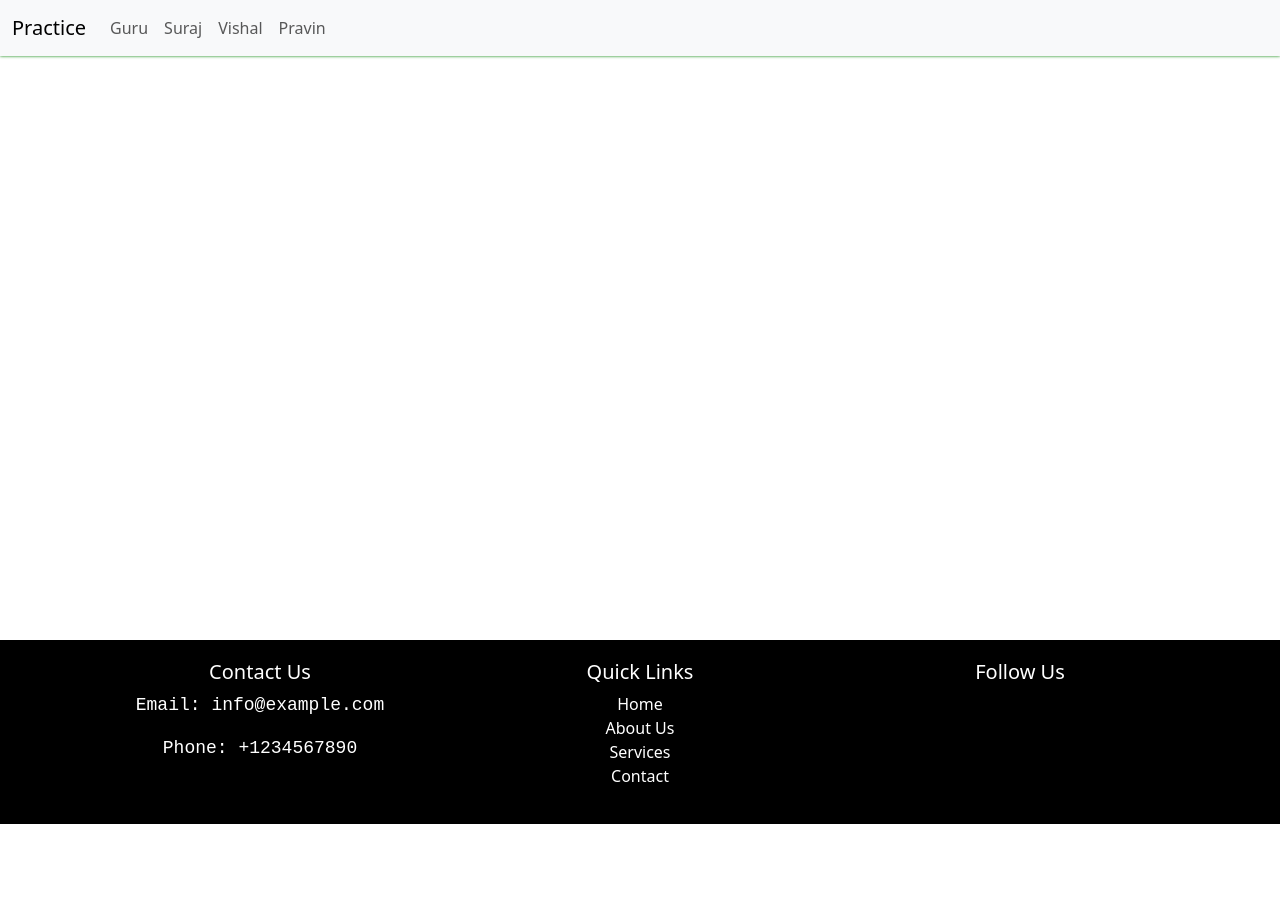
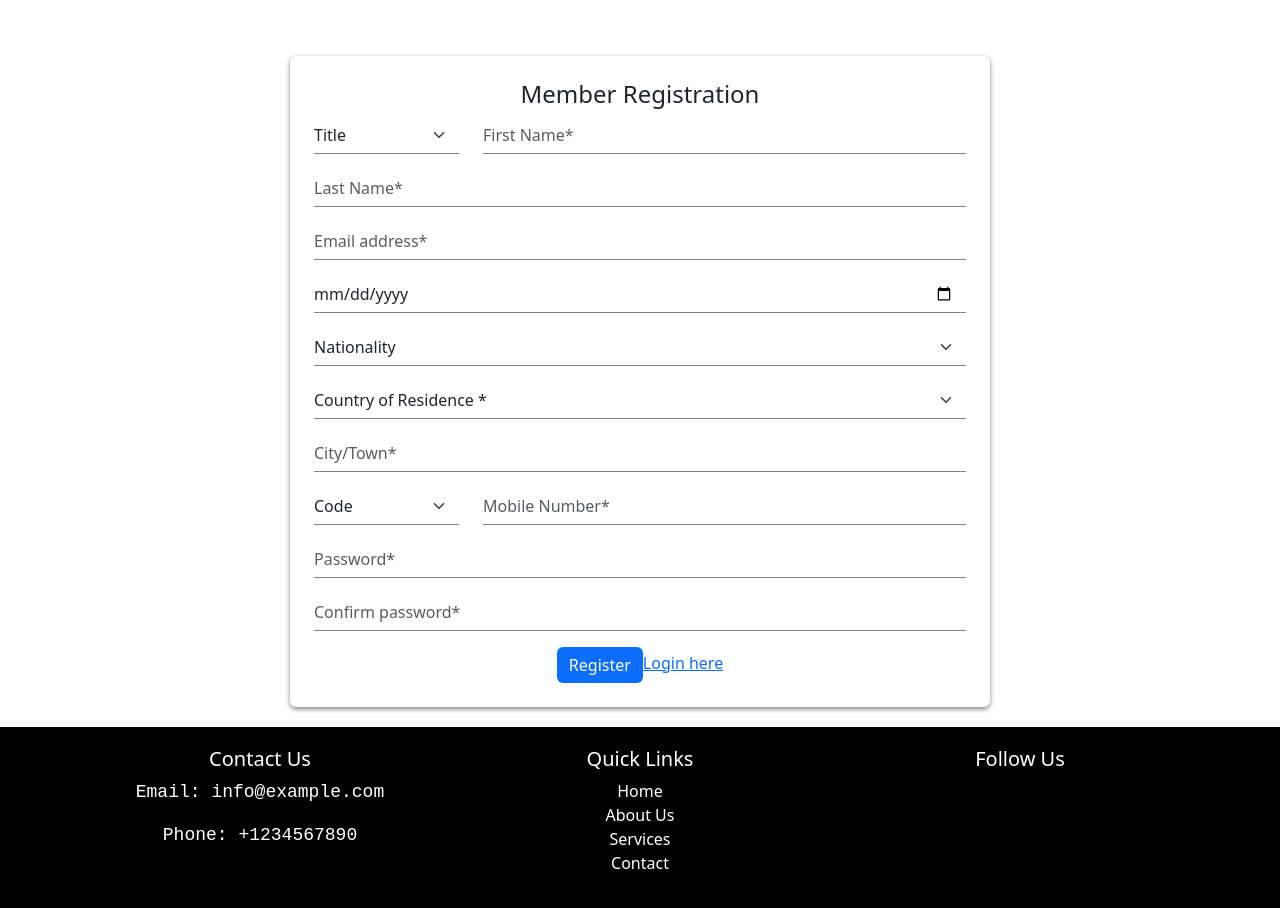
Before and after one commit to guru-1212/All_in_one, a React (Create React App) app in the folder practice/: page /register in a window 1280 px wide. Shown: the top 908 px of the page. Before the commit the page ends 824 px from the top, so only its background shows below. Built offline with nearby package versions, Linux system fonts and the light colour scheme.

Commit message:
routing modified and sign in and register page added

```diff
--- a/practice/src/components/ForGuru/Guru.js
+++ b/practice/src/components/ForGuru/Guru.js
@@ -5,10 +5,12 @@ import ToDoList from "./ToDo_list/ToDoList";
 import Hooks from "./FetchData/Hooks/Hooks";
 import DataProvider from "./context/DataProvider";
 import ReferenceHook from "./USEREFERENCE/UseReference";
+import Header from "../header/Header";
 
 const Guru = () => {
    return(
     <>
+      <Header/>
        <nav className="text-center guru_navbar">
           <ul className="d-flex">
             <li  className="me-2 ms-3">
--- a/practice/src/components/ForGuru/USEREFERENCE/SecondChildForRef.js
+++ b/practice/src/components/ForGuru/USEREFERENCE/SecondChildForRef.js
@@ -7,7 +7,7 @@ const SecondChildForRef = React.memo((props) => {
     const  changedValue = useCallback(()=> {
         setUpdateVal(textareaRefVal.current.value)
     })
-    console.log(updateVal);
+    // console.log(updateVal);
 
     return (
         <>
@@ -19,6 +19,4 @@ const SecondChildForRef = React.memo((props) => {
     )
 })
 
-
-
 export default SecondChildForRef
--- a/practice/src/components/Home/Home.js
+++ b/practice/src/components/Home/Home.js
@@ -1,8 +1,10 @@
 import React from "react";
 import '../Home/Home.css'
+import Header from "../header/Header";
 const HomePage = () =>{
     return(
         <>
+              <Header/>
             <h1 className="text-center">React Practice</h1>
             <div className="d-flex justify-content-center">
                 <p className="text-center">
--- a/practice/src/components/Main_render_body/MainRender.js
+++ b/practice/src/components/Main_render_body/MainRender.js
@@ -9,17 +9,20 @@ import Pravin from '../ForPravin/Pravin'
 import Vishal from '../ForVishal/Vishal'
 import Arvind from '../ForArvind/Arvind'
 import HomePage from '../Home/Home'
+import Signin from "../SignIn/Signin";
+import Register from "../Register/Register";
 const MainRender = () =>{
     return(
         <>
             <Routes>
                 <Route path="/Home" element={<HomePage/>}> </Route>
-                <Route path="/" element={<HomePage/>}> </Route>
+                <Route path="/signin" element={<Signin/>}> </Route>
                 <Route path="/Suraj" element={<Suraj/>}> </Route>
                 <Route path="/Arvind" element={<Arvind/>}> </Route>
                 <Route path="/Vishal" element={<Vishal/>}> </Route>
                 <Route path="/Guru" element={<Guru/>}> </Route>
                 <Route path="/Pravin" element={<Pravin/>}> </Route>
+                <Route path="/register" element={<Register/>}> </Route>
             </Routes>
         </>
     )
--- /dev/null
+++ b/practice/src/components/Register/Register.css
@@ -0,0 +1,35 @@
+.form-control:focus , .form-select:focus{
+    box-shadow: unset !important;
+
+    border: unset;
+    border-bottom: 1px solid #18476b !important;
+    border-radius: 0;
+  }
+.form-control , .form-select{
+    box-shadow: unset !important;
+
+    border: unset;
+    border-bottom: 1px solid grey !important;
+    border-radius: 0;
+  }
+  form{
+    box-shadow: 0px 2px 5px grey;
+  }
+  .Err_msg{
+    display: none;
+    font-weight: 600;
+    font-size: 12px;
+    color: red;
+    position: absolute;
+    left: 0;
+    bottom: -17px;
+  }
+  .register__form{
+    max-width: 600px;
+  }
+  @media (min-width:768px){
+    .register__form{
+      max-width: unset;
+      width: 700px;
+    }
+  }
--- /dev/null
+++ b/practice/src/components/Register/Register.js
@@ -0,0 +1,158 @@
+import React from 'react'
+import './Register.css'
+import { NavLink } from 'react-router-dom'
+function Register() {
+  return (
+    <div>
+        <div class="container d-flex justify-content-center main-register">
+    <form class="border-1 p-4 rounded register__form" style={{marginTop:'5%'}}>
+        <h4 class="text-center Text__for__member default_color">Member Registration</h4>
+        <div class="row mb-2">
+            <div class="col-md-3">
+                <div class="position-relative">
+                   <dd>
+                    <select name="" id="select_title" class="form-select ps-0">
+                        <option value="Title*" selected hidden>Title</option>
+                        <option value="Mr">Mr</option>
+                        <option value="Mrs">Mrs</option>
+                        <option value="Ms">Ms</option>
+                    </select>
+                   </dd>
+                    <span class="Err_msg">Title is required</span>
+                </div>
+            </div>
+            <div class="col">
+                <div class="position-relative">
+                    <dd>
+                        <input type="text" name="FName" id="" class="form-control ps-0" placeholder="First Name*"/>
+                    </dd>
+                    <span class="Err_msg">First Name is required</span>
+                </div>
+            </div>
+        </div>
+
+
+
+        <div class="row mb-2">
+            <div class="col-md-12">
+                <div class="position-relative">
+                    <dd>
+                        <input type="text" name="LName" id="" class="form-control ps-0" placeholder="Last Name*"/>
+                    </dd>
+                    <span class="Err_msg">Last Name is required</span>
+                </div>
+            </div>
+        </div>
+
+        <div class="row mb-2">
+            <div class="col-md-12">
+               <div class="position-relative">
+                <dd>
+                    <input type="email" name="Email" class="form-control ps-0" placeholder="Email address*"/>
+                </dd>
+                <span class="Err_msg">Email is required</span>
+               </div>
+            </div>
+        </div>
+
+        <div class="row mb-2">
+            <div class="col-md-12">
+               <div class="position-relative">
+                <dd>
+                    <input type="date" name="DateOfBirth" class="form-control ps-0"
+                        placeholder="Date of birth (DD-MM-YY)"/>
+                </dd>
+                <span class="Err_msg">Date of Birth is required</span>
+               </div>
+            </div>
+        </div>
+
+        <div class="row mb-2">
+            <div class="col-md-12">
+               <div class="position-relative">
+                <dd>
+                    <select name="" id="select_Nationality" class="form-select ps-0">
+                        <option value="none*" selected hidden>Nationality</option>
+                    </select>
+                </dd>
+                <span class="Err_msg">Nationality is required</span>
+               </div>
+            </div>
+        </div>
+
+        <div class="row mb-2">
+            <div class="col-md-12">
+               <div class="position-relative">
+                <dd>
+                    <select name="" id="select_Nationality" class="form-select ps-0">
+                        <option value="none*" selected hidden>Country of Residence *</option>
+                    </select>
+                </dd>
+                <span class="Err_msg">Country of Residence is required</span>
+               </div>
+            </div>
+        </div>
+
+        <div class="row mb-2">
+            <div class="col-md-12">
+               <div class="position-relative">
+                <dd>
+                    <input type="text" name="city_town" class="form-control ps-0" placeholder="City/Town*"/>
+                </dd>
+                <span class="Err_msg">City/Town is required</span>
+               </div>
+            </div>
+        </div>
+
+        <div class="row mb-2">
+            <div class="col-md-3">
+                <div class="position-relative">
+                   <dd>
+                    <select name="" id="select_Code" class="form-select ps-0">
+                        <option value="none*" selected hidden>Code</option>
+                    </select>
+                   </dd>
+                    <span class="Err_msg">ISD code is required</span>
+                </div>
+            </div>
+            <div class="col">
+                <div class="position-relative">
+                    <dd>
+                        <input type="number" name="Number" id="" class="form-control ps-0" placeholder="Mobile Number*"/>
+                    </dd>
+                    <span class="Err_msg">Mobile Number is required</span>
+                </div>
+            </div>
+        </div>
+
+        <div class="row mb-2">
+            <div class="col-md-12">
+               <div class="position-relative">
+                <dd>
+                    <input type="password" name="password" class="form-control ps-0" placeholder="Password*"/>
+                </dd>
+                <span class="Err_msg">Password is required</span>
+               </div>
+            </div>
+        </div>
+        <div class="row mb-2">
+            <div class="col-md-12">
+               <div class="position-relative">
+                <dd>
+                    <input type="password" name="Cpassword" class="form-control ps-0" placeholder="Confirm password*"/>
+                </dd>
+                <span class="Err_msg">Confirm password is required</span>
+               </div>
+            </div>
+        </div>
+
+        <div class="text-center"><button type="submit"
+                class="btn btn-primary button_default_bg_color border-0">Register</button><NavLink to={'/signin'} style={{cursor:"pointer"}}
+                class="text-secondary sign-in ms-4">Login here </NavLink></div>
+    </form>
+</div>
+    </div>
+  )
+}
+
+export default Register
--- /dev/null
+++ b/practice/src/components/SignIn/Signin.css
@@ -0,0 +1,16 @@
+.form-control:focus{
+    box-shadow: unset !important;
+    border-color: #18476b !important;
+  }
+  .form{
+    box-shadow: 0px 2px 5px grey;
+  }
+  .register__form{
+    max-width: 600px;
+  }
+  @media (min-width:768px){
+    .register__form{
+      max-width: unset;
+      width: 700px;
+    }
+  }
--- /dev/null
+++ b/practice/src/components/SignIn/Signin.js
@@ -0,0 +1,23 @@
+import React from 'react';
+import './Signin.css'
+import { NavLink , Link} from 'react-router-dom';
+
+function Signin() {
+    return (
+        <div className='container'>
+            <div class="container d-flex justify-content-center main-register">
+                <div class="border-1 p-4 rounded register__form form" style={{marginTop:"5%"}}>
+                    <h4 class="text-center Text__for__member default_color">Login</h4>
+                    <dt class="default_color">Email</dt>
+                    <dd><input type="email" name="email" id="" class="form-control" placeholder="Enter Email" /></dd>
+                    <dt class="default_color">Password</dt>
+                    <dd><input type="password" name="password" class="form-control" placeholder="Enter Password" /></dd>
+                    <div class="text-center"><Link to={'/Home'} class="btn btn-primary button_default_bg_color border-0">Login</Link><NavLink to={'/register'} style={{cursor:"pointer"}}  class="text-secondary  ms-4">Register here </NavLink></div>
+                </div>
+            </div>
+
+        </div>
+    )
+}
+
+export default Signin
--- a/practice/src/components/header/Navbar.js
+++ b/practice/src/components/header/Navbar.js
@@ -11,7 +11,7 @@ const Navbar = () => {
                     <button className="navbar-toggler" type="button" data-bs-toggle="collapse" data-bs-target="#navbarNav" aria-controls="navbarNav" aria-expanded="false" aria-label="Toggle navigation">
                         <span className="navbar-toggler-icon"></span>
                     </button>
-                    <div className="collapse navbar-collapse" id="navbarNav">
+                    <div className="collapse navbar-collapse d-flex justify-content-between" id="navbarNav">
                         <ul className="navbar-nav">
                             <li className="nav-item">
                                  <NavLink className="nav-link" to={`/Guru`}>Guru</NavLink>
@@ -26,6 +26,7 @@ const Navbar = () => {
                                 <NavLink className="nav-link"to={`/Pravin`}>Pravin</NavLink>
                             </li>
                         </ul>
+                        <NavLink className="nav-link" to={'/signin'}>LOGOUT</NavLink>
                     </div>
                 </div>
             </nav>
--- a/practice/src/index.js
+++ b/practice/src/index.js
@@ -18,7 +18,6 @@ root.render(
 
   <div className='router_container'>
   <BrowserRouter>
-      <Header/>
       <MainRender/>
     </BrowserRouter>
   </div>
```
